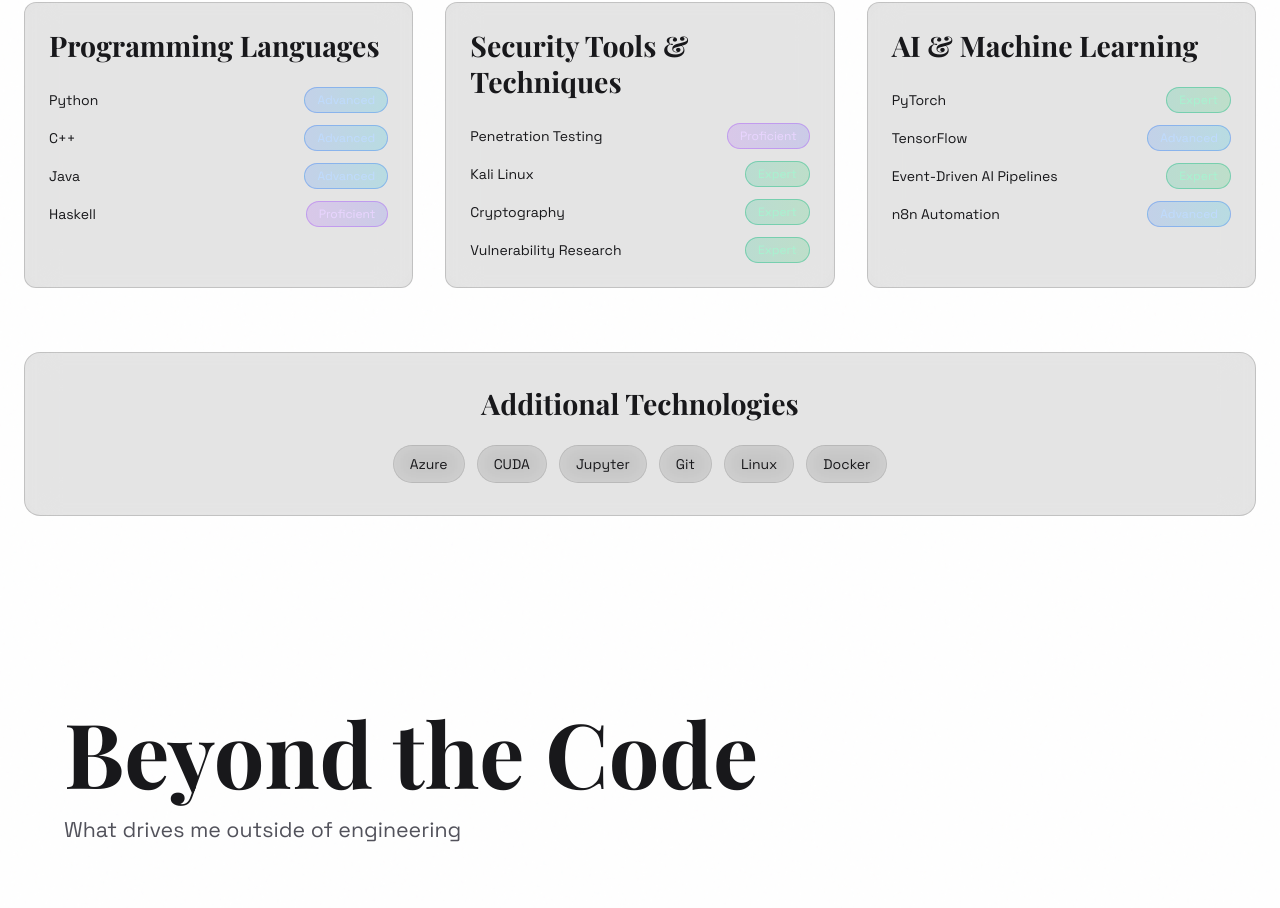
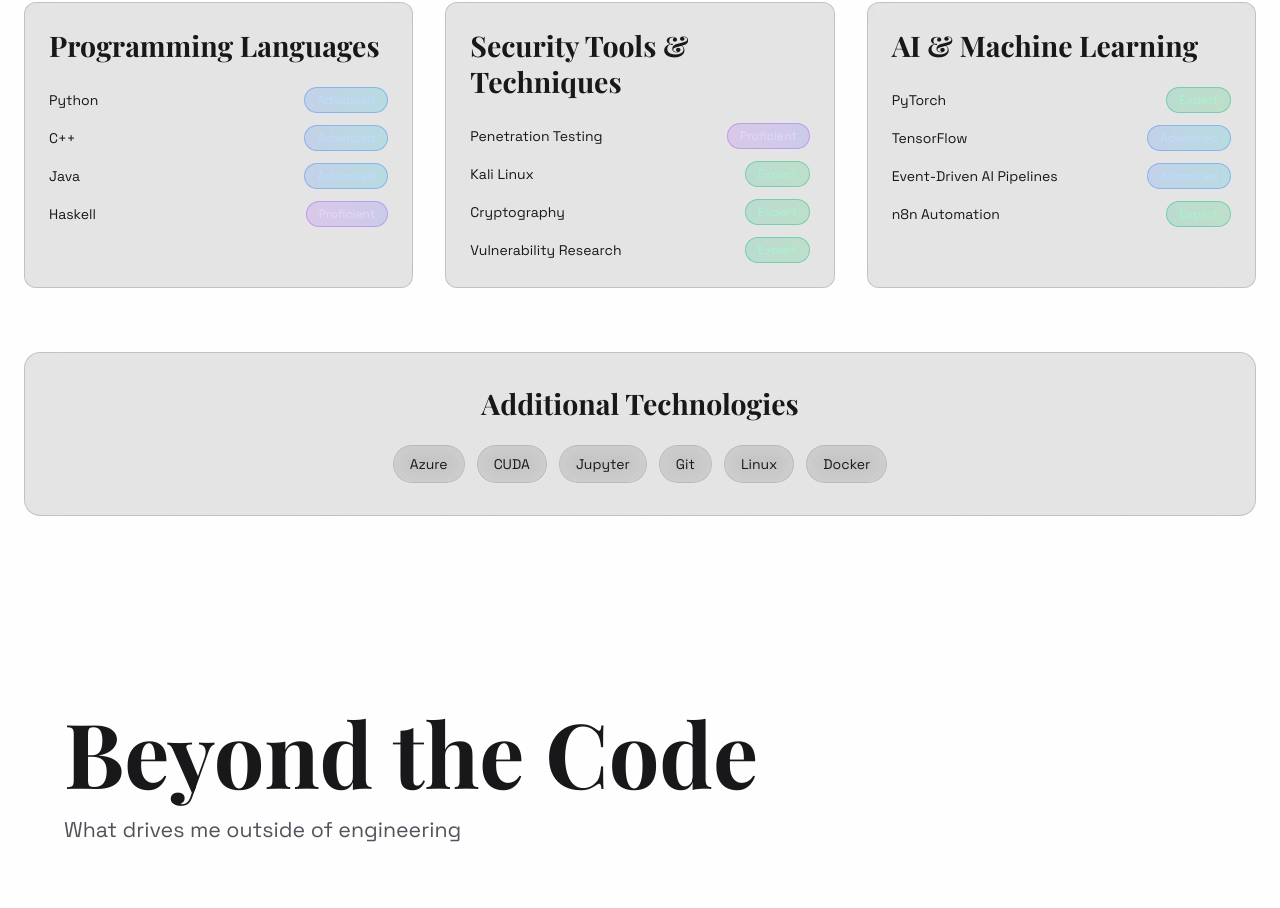
Before and after one commit to BarisAtik/portfolio, a Next.js app: page / in a window 1280 px wide. Shown: the part 5615-6523 px from the top of the page. Built offline with nearby package versions, Linux system fonts and the light colour scheme.

Commit message:
Update skill levels for AI & Machine Learning

```diff
--- a/components/Skills.tsx
+++ b/components/Skills.tsx
@@ -59,8 +59,8 @@
     skills: [
       { name: 'PyTorch', level: 'Expert' },
       { name: 'TensorFlow', level: 'Advanced' },
-      { name: 'Event-Driven AI Pipelines', level: 'Expert' },
-      { name: 'n8n Automation', level: 'Advanced' },
+      { name: 'Event-Driven AI Pipelines', level: 'Advanced' },
+      { name: 'n8n Automation', level: 'Expert' },
     ],
   },
 ]
```
